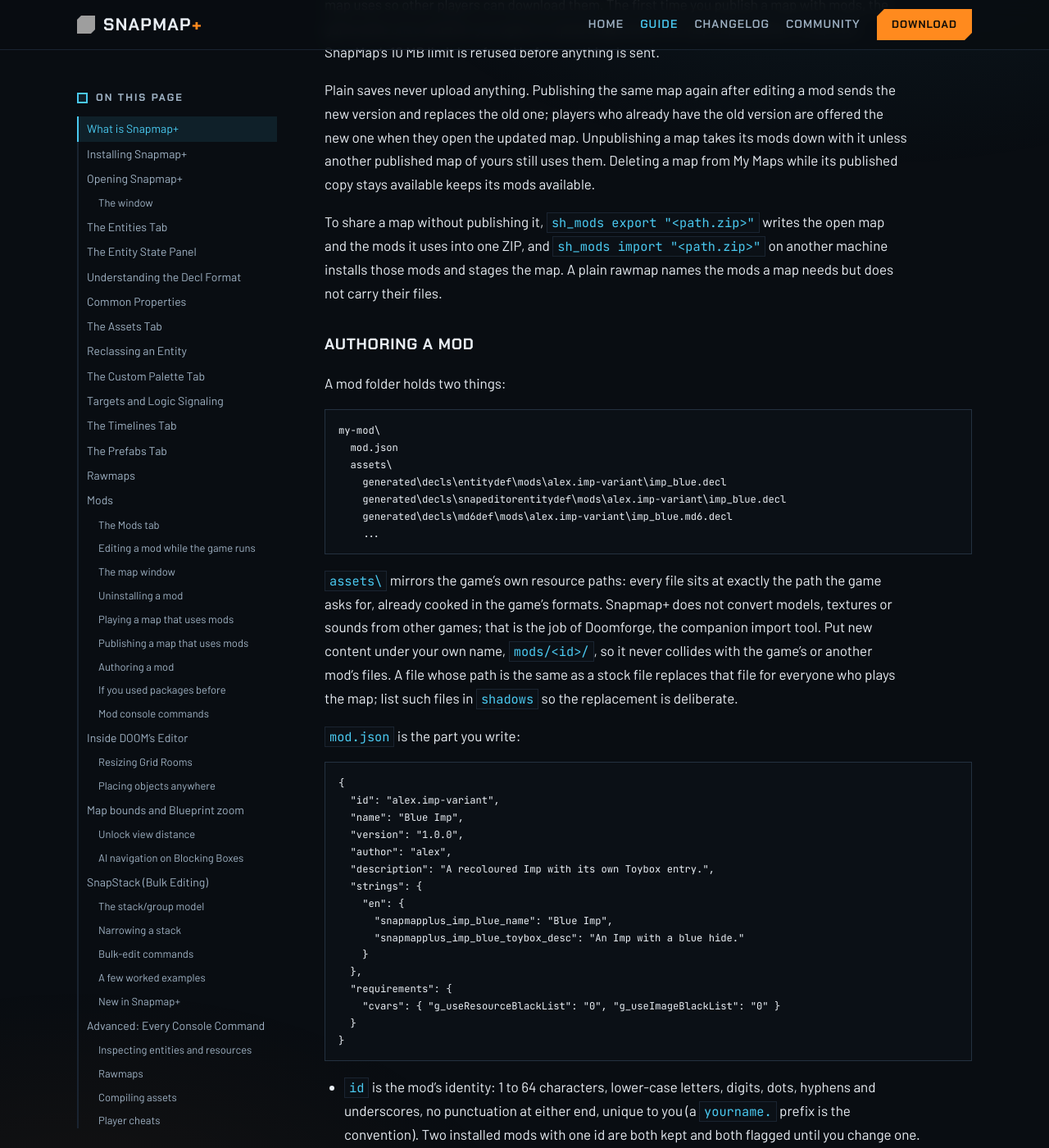
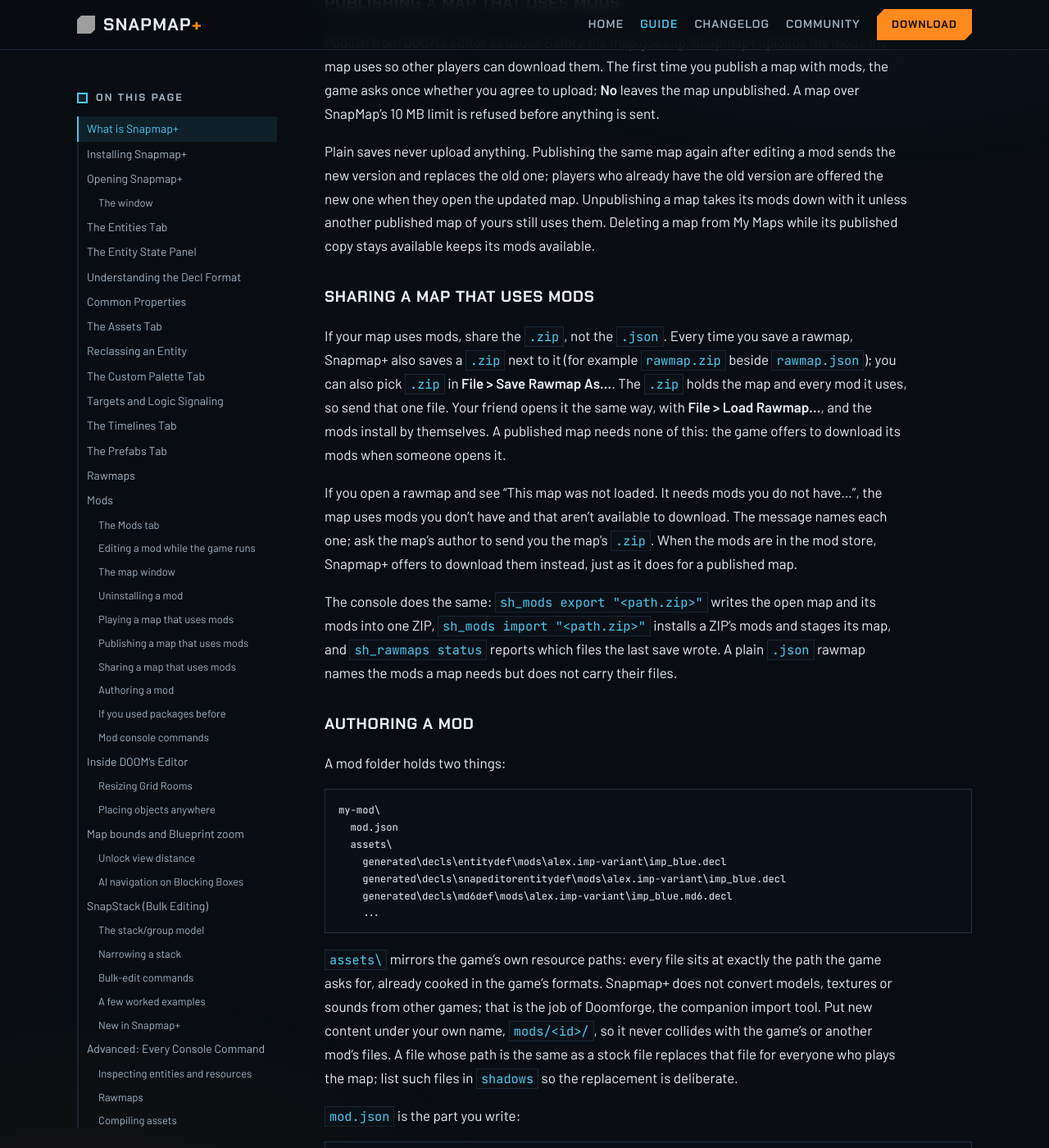
Before and after one commit to doom-snapmap/snapmap-web, a Jekyll site: the page built from site/snapmap-plus-guide.md, in a window 1280 px wide and 1400 px high, scrolled down 29410 px. Shown: the whole window at 82% size. Built offline with Jekyll 4.4.1, drawn with Linux system fonts in a browser that asks for light colours; some of the changed text lies outside the part shown; grey boxes are pictures that could not be loaded.

Commit message:
Explain sharing a rawmap that uses mods
Rawmap saves now write a .zip beside the .json when the map uses mods, and loading a rawmap with missing mods offers the download or refuses with the mods named. The guide tells players to share the .zip and what the refusal means. Merge into main when beta.21 ships.

```diff
--- a/site/snapmap-plus-guide.md
+++ b/site/snapmap-plus-guide.md
@@ -628,6 +628,10 @@
 A save is refused when no map is open in the editor. A save is cancelled if you
 leave the map before it runs.
 
+A map that uses mods also gets a `.zip` beside its `.json` on every save, and
+**Load Rawmap...** opens either. Share the `.zip`; see
+[Sharing a map that uses mods](#sharing-a-map-that-uses-mods).
+
 Rawmaps are saved as compact JSON on one line. To save them with line breaks and
 indents, type `sh_pretty_on 1` in the console before you save. Type
 `sh_pretty_on 0` to go back to compact JSON.
@@ -750,9 +754,23 @@
 of yours still uses them. Deleting a map from My Maps while its published copy stays available keeps its
 mods available.
 
-To share a map without publishing it, `sh_mods export "<path.zip>"` writes the open map and the mods it
-uses into one ZIP, and `sh_mods import "<path.zip>"` on another machine installs those mods and stages
-the map. A plain rawmap names the mods a map needs but does not carry their files.
+### Sharing a map that uses mods
+
+If your map uses mods, share the `.zip`, not the `.json`. Every time you save a rawmap, Snapmap+ also
+saves a `.zip` next to it (for example `rawmap.zip` beside `rawmap.json`); you can also pick `.zip` in
+**File > Save Rawmap As...**. The `.zip` holds the map and every mod it uses, so send that one file. Your
+friend opens it the same way, with **File > Load Rawmap...**, and the mods install by themselves. A
+published map needs none of this: the game offers to download its mods when someone opens it.
+
+If you open a rawmap and see "This map was not loaded. It needs mods you do not have...", the map uses
+mods you don't have and that aren't available to download. The message names each one; ask the map's
+author to send you the map's `.zip`. When the mods are in the mod store, Snapmap+ offers to download them
+instead, just as it does for a published map.
+
+The console does the same: `sh_mods export "<path.zip>"` writes the open map and its mods into one ZIP,
+`sh_mods import "<path.zip>"` installs a ZIP's mods and stages its map, and `sh_rawmaps status` reports
+which files the last save wrote. A plain `.json` rawmap names the mods a map needs but does not carry
+their files.
 
 ### Authoring a mod
 
```
